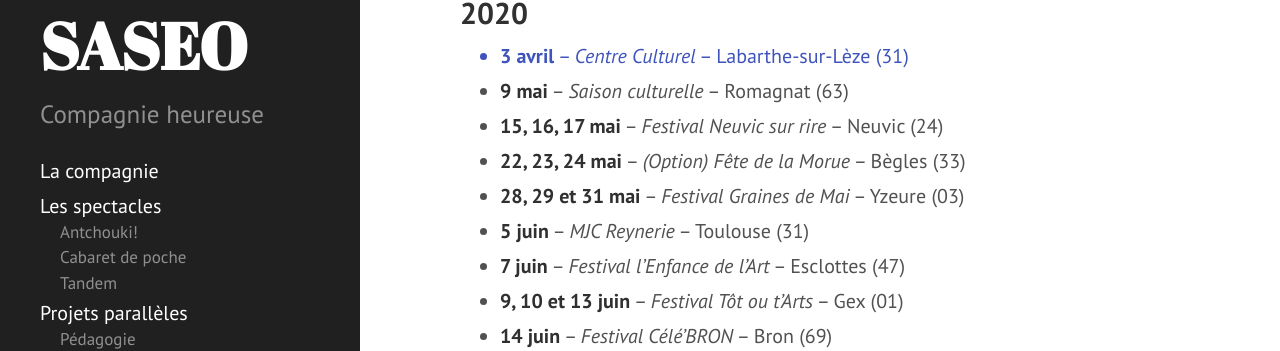
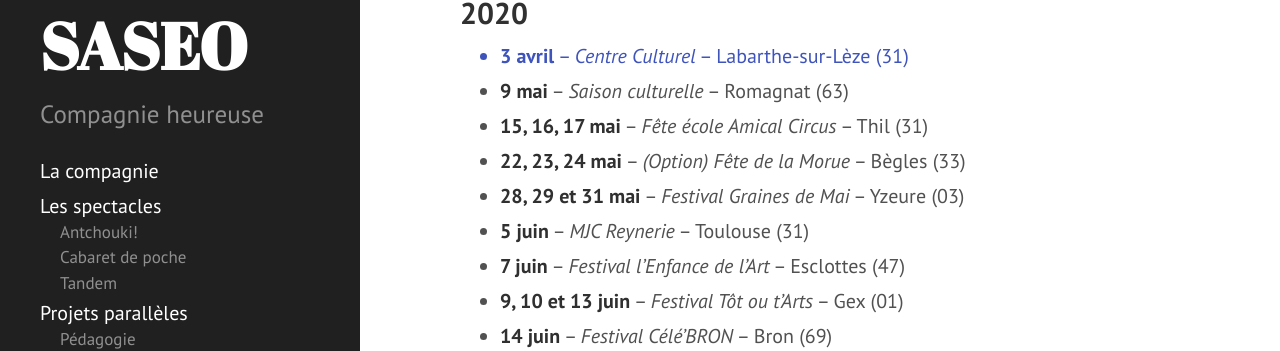
Before and after one commit to rizoom/saseo.org, a Jekyll site: the page built from calendrier.md, in a window 1280 px wide and 900 px high. Shown: the part 331-682 px from the top of the window. Built offline with Jekyll 4.4.1, drawn with Linux system fonts in a browser that asks for light colours.

Commit message:
mise à jour calendrier 2020
Lorraine

```diff
--- a/calendrier.md
+++ b/calendrier.md
@@ -15,7 +15,7 @@ sidebar_order: 3
 
 - {:.tandem} **3 avril** -- _Centre Culturel_ -- Labarthe-sur-Lèze (31)
 - **9 mai** -- _Saison culturelle_ -- Romagnat (63)
-- **15, 16, 17 mai** -- _Festival Neuvic sur rire_ -- Neuvic (24)
+- **15, 16, 17 mai** -- _Fête école Amical Circus_ -- Thil (31)
 - **22, 23, 24 mai** -- _(Option) Fête de la Morue_ -- Bègles (33)
 - **28, 29 et 31 mai** -- _Festival Graines de Mai_ -- Yzeure (03)
 - **5 juin** -- _MJC Reynerie_ -- Toulouse (31)
```
